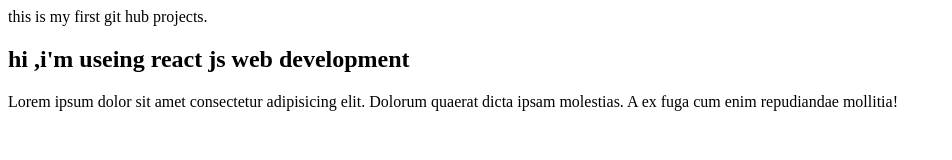
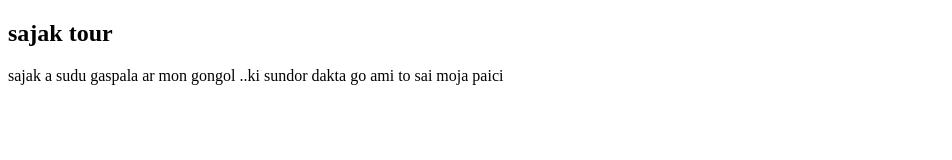
Before and after one commit to mirazhassan/my-first-website-html-css, a plain HTML site: page my-first-website-html-css/index.html in a window 1280 px wide. Shown: the whole page, without its empty margins (0-952 px from the left). Drawn offline with Linux system fonts and the light colour scheme.

Commit message:
sajak tour

```diff
--- a/my-first-website-html-css/index.html
+++ b/my-first-website-html-css/index.html
@@ -5,9 +5,10 @@
     <meta name="viewport" content="width=device-width, initial-scale=1.0">
     <title>html</title>
 </head>
-<bod
-    <h2>this is my first git hub projects.</h2>
-    <h2>hi ,i'm useing react js web development</h2>
-    <p>Lorem ipsum dolor sit amet consectetur adipisicing elit. Dolorum quaerat dicta ipsam molestias. A ex fuga cum enim repudiandae mollitia!</p>
+<body>
+    <h2>sajak tour</h2>
+    <p>sajak a sudu gaspala ar mon gongol ..ki sundor dakta go ami to sai moja paici</p>
 </body>
+
+
 </html>
```
Also changed, not shown: 1 other file.
